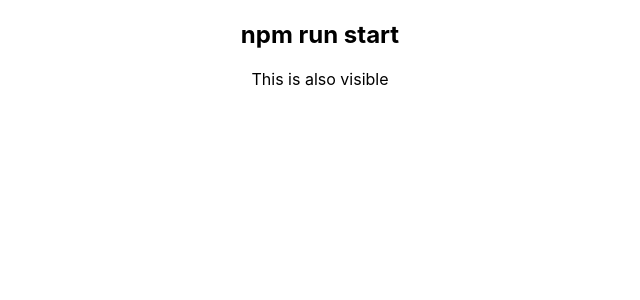
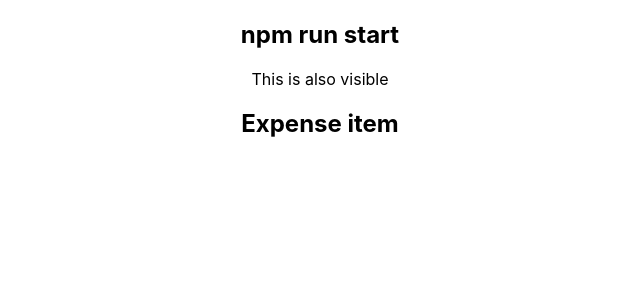
Before and after one commit to glenn-a810/sample-todo, a React (Create React App) app: page / in a window 1280 px wide. Shown: the top 300 px of the page, without its empty margins (320-960 px from the left). Built offline with nearby package versions, Linux system fonts and the light colour scheme.

Commit message:
basic Component

```diff
--- a/src/App.js
+++ b/src/App.js
@@ -1,16 +1,12 @@
 import './App.css'
+import ExpenseItem from './components/ExpenseItem'
 
 function App() {
-  // vanila js
-  const para = document.createElement('p')
-  para.textContent = 'This is invisible'
-  document.getElementById('root').append(para)
-
-  // react.js
   return (
     <div className="App">
       <h2>npm run start</h2>
       <p>This is also visible</p>
+      <ExpenseItem />
     </div>
   )
 }
--- /dev/null
+++ b/src/components/ExpenseItem.js
@@ -0,0 +1,7 @@
+function ExpenseItem() {
+  return(
+    <h2>Expense item</h2>
+  )
+}
+
+export default ExpenseItem
```
